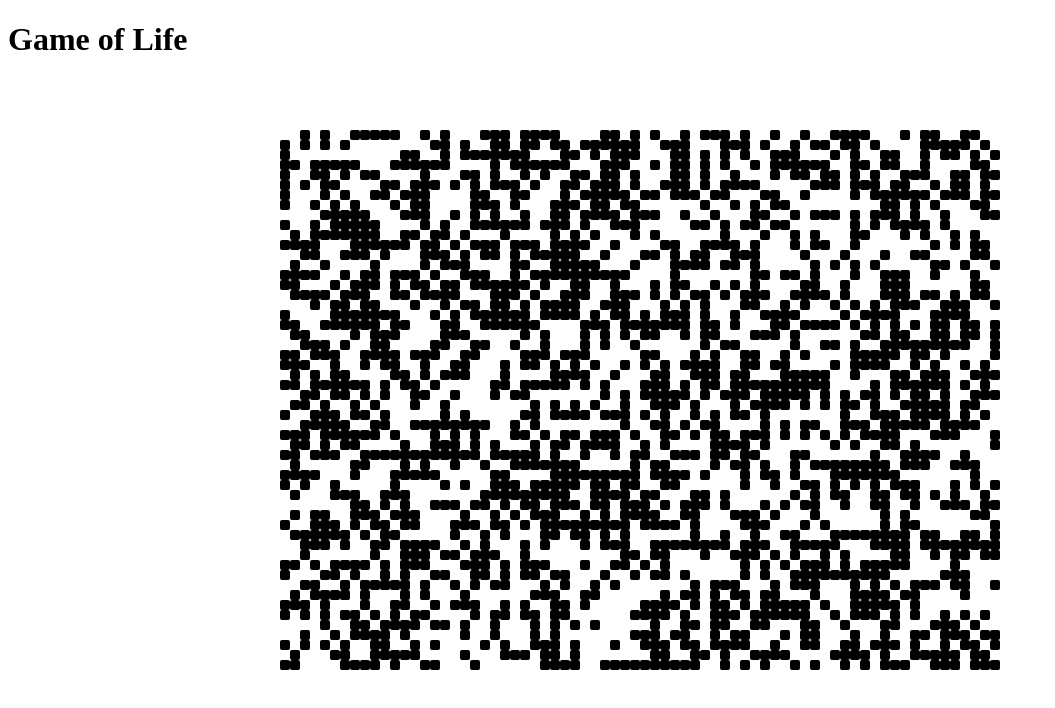
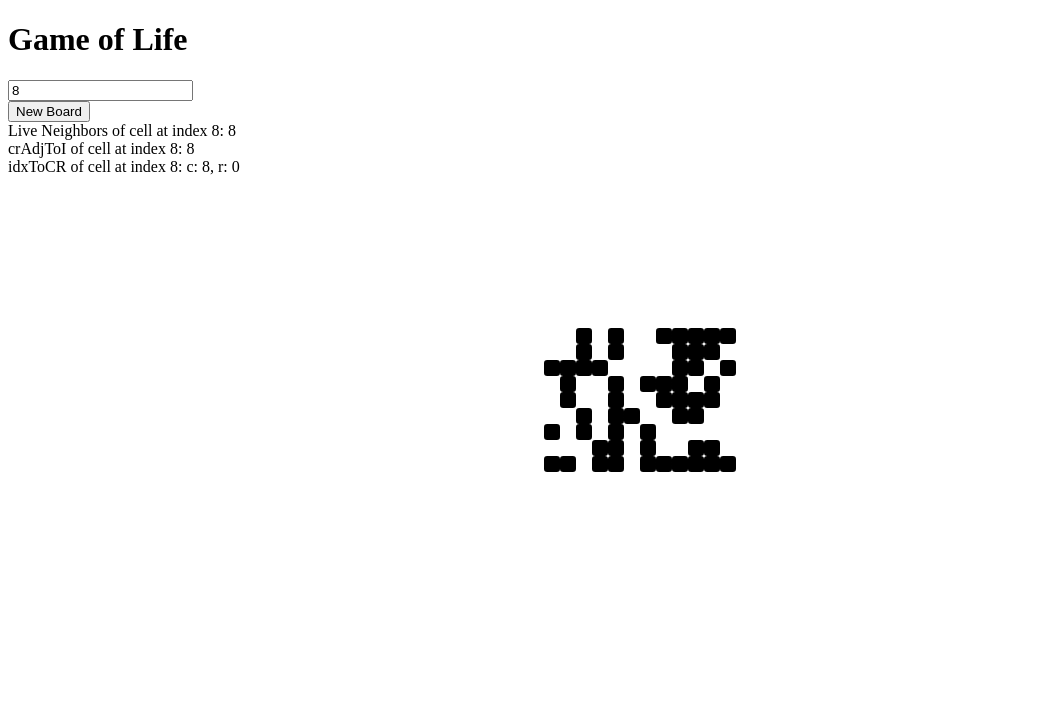
Before and after one commit to rifkegribenes/game-of-life, a React app: page / in a window 1280 px wide. Shown: the top 708 px of the page, without its empty margins (0-1055 px from the left). Built offline with nearby package versions, Linux system fonts and the light colour scheme.

Commit message:
find living neighbors

```diff
--- a/src/App.jsx
+++ b/src/App.jsx
@@ -6,7 +6,6 @@ import Board from './containers/Board';
 const App = () => (
   <main>
     <h1>Game of Life</h1>
-    <canvas id="board" width="720" height="540" />
     <Board />
   </main>
     );
--- a/src/containers/Board.jsx
+++ b/src/containers/Board.jsx
@@ -4,53 +4,166 @@ class Board extends Component {
   constructor() {
     super();
     this.state = {
-      width: 72,
-      height: 54,
+      // width: 72,
+      // height: 54,
+      width: 12,
+      height: 9,
+      cellSize: 16,
       cells: [],
+      nextCells: [],
       generation: 0,
       running: false,
       changed: [],
       static: [],
+      testIndex: 8,
     };
+
+    this.newBoard = this.newBoard.bind(this);
   }
 
   componentDidMount() {
     this.randomBoard();
   }
 
+  handleChange(e) {
+  	let testIndex = e.target.value;
+    this.setState((prevState, props) => ({ testIndex }));
+  }
+
   randomBoard() {
     const cells = new Array(this.state.height * this.state.width).fill(0).map(cell => Math.random() >= 0.5 ? 1 : 0);
-    console.log(cells);
     this.setState((prevState, props) => ({ cells }), () => {
-      this.drawCells();
+      this.drawCells(this.state.cells);
     });
   }
 
   drawCell(x, y, bool) {
+	  const canvas = document.getElementById('board');
+    const ctx = canvas.getContext('2d');
+    const size = this.state.cellSize;
+    const radius = .4 * size;
     if (bool) {
-      const canvas = document.getElementById('board');
-      const ctx = canvas.getContext('2d');
       ctx.lineJoin = 'round';
-      ctx.lineWidth = 4;
-      ctx.strokeRect(x + 2, y + 2, 6, 6);
+      ctx.lineWidth = radius;
+      ctx.strokeRect(x + radius/2, y + radius/2, size-radius, size-radius);
       ctx.fillStyle = 'black';
-      ctx.fillRect(x + 2, y + 2, 6, 6);
+      ctx.fillRect(x + radius/2, y + radius/2, size-radius, size-radius);
+    } else {
+    	ctx.fillStyle = 'white'
+      ctx.fillRect(x, y, size, size);
     }
   }
 
-  drawCells() {
+  drawCells(changed) {
+  	if (this.state.changed && this.state.changed.length) {
+  		console.log('changes');
     this.state.cells.forEach((cell, idx) => {
-      const x = 10 * (idx % this.state.width);
-      const y = 10 * (Math.floor(idx / this.state.width));
+    	if (changed.indexOf(idx) !== -1) {
+      const x = this.state.cellSize * (idx % this.state.width);
+      const y = this.state.cellSize * (Math.floor(idx / this.state.width));
       const bool = this.state.cells[idx];
       this.drawCell(x, y, bool);
+    }
     });
+  } else {
+  	console.log('newBoard');
+  	this.state.cells.forEach((cell, idx) => {
+      const x = this.state.cellSize * (idx % this.state.width);
+      const y = this.state.cellSize * (Math.floor(idx / this.state.width));
+      const bool = this.state.cells[idx];
+      this.drawCell(x, y, bool);
+  });
   }
+}
+
+  wrapAdjust(c,r) {
+  	if (c=-1) {c=this.state.width-1};
+  	if (r=-1) {r=this.state.height-1};
+  	if (c=this.state.width) {c=0};
+  	if (r=this.state.height) {r=0};
+  	return[c,r];
+  }
+
+  idxToCR(i) {
+  	let c = i % this.state.width;
+  	let r = Math.floor(i / this.state.width);
+  	return[c,r];
+  }
+
+// given a columnn and row, adjust for wrapping to other side of board and return index (move this to utlis later, then clean up 'this')
+  crAdjToI(c,r) {
+  	if (c==-1) {c=this.state.width-1};
+  	if (r==-1) {r=this.state.height-1};
+  	if (c==this.state.width) {c=0};
+  	if (r==this.state.height) {r=0};
+  	return c + (r*this.state.width);
+  }
+
+  liveNbCount(i){
+  	let neighbors = [];
+  	let neighborVals = []
+  	let c = i % this.state.width;
+  	let r = Math.floor(i / this.state.width);
+  	let cells = this.state.cells;
+  	neighbors.push(
+  		cells[this.crAdjToI(c, r-1)],
+  		cells[this.crAdjToI(c+1, r-1)],
+  		cells[this.crAdjToI(c-1, r-1)],
+  		cells[this.crAdjToI(c+1, r)],
+  		cells[this.crAdjToI(c-1, r)],
+  		cells[this.crAdjToI(c, r+1)],
+  		cells[this.crAdjToI(c+1, r+1)],
+  		cells[this.crAdjToI(c+1, r+1)]
+  		);
+		return neighbors.reduce((a, b) => a + b);
+	}
+
+	newBoard() {
+		let nextCells = [];
+		if (!this.state.changed || !this.state.changed.length) {
+			let currentBoard = this.state.cells;
+			let nextCells = currentBoard.map((cell, i) => {
+				 return ((cell == 1) && (this.liveNbCount(i) == 2 || this.liveNbCount(i) == 3)) || ((cell == 0) && this.liveNbCount(i) == 3) ? 1 : 0;
+			});
+			let changed = [];
+			nextCells.map((cell, i) => {
+				if (cell !== currentBoard[i]) {changed.push(i)}
+			});
+			console.log('121 nextCells: ', nextCells);
+			console.log('122 changed: ', changed);
+			this.setState((prevState, props) => ({ cells: nextCells, changed }), () => {
+      	this.drawCells(changed);
+    });
+			}  else {
+		let changed = this.state.changed;
+		let nextCells = changed.map((cell, i) => {
+				 return ((cell == 1) && (this.liveNbCount(i) == 2 || this.liveNbCount(i) == 3)) || ((cell == 0) && this.liveNbCount(i) == 3) ? 1 : 0;
+			});
+	}
+	console.log('123', nextCells);
+		let changed = nextCells.forEach((cell, i) => {
+				if (cell !== currentBoard[i]) {return i}
+			});
+			console.log('nextCells: ', nextCells);
+			console.log('changed: ', changed);
+		this.setState((prevState, props) => ({ cells: nextCells, changed }), () => {
+      this.drawCells(changed);
+    });
+	}
 
 
   render() {
+  	let arr = this.idxToCR(this.state.testIndex);
     return (
-      <div />
+    	<div>
+    	<input type="number" name="testIndex" value={this.state.testIndex} onChange={(e)=>this.handleChange(e)} />
+    	<br />
+    	<button onClick={()=>this.newBoard()}>New Board</button>
+    	<div>Live Neighbors of cell at index {this.state.testIndex}: {this.liveNbCount(this.state.testIndex)}</div>
+    	<div>crAdjToI of cell at index {this.state.testIndex}: {this.crAdjToI(arr[0], arr[1])}</div>
+    	<div>idxToCR of cell at index {this.state.testIndex}: c: {arr[0]}, r: {arr[1]}</div>
+      <canvas id="board" width={this.state.width*this.state.cellSize} height={this.state.height*this.state.cellSize} />
+      </div>
     );
   }
 
```
